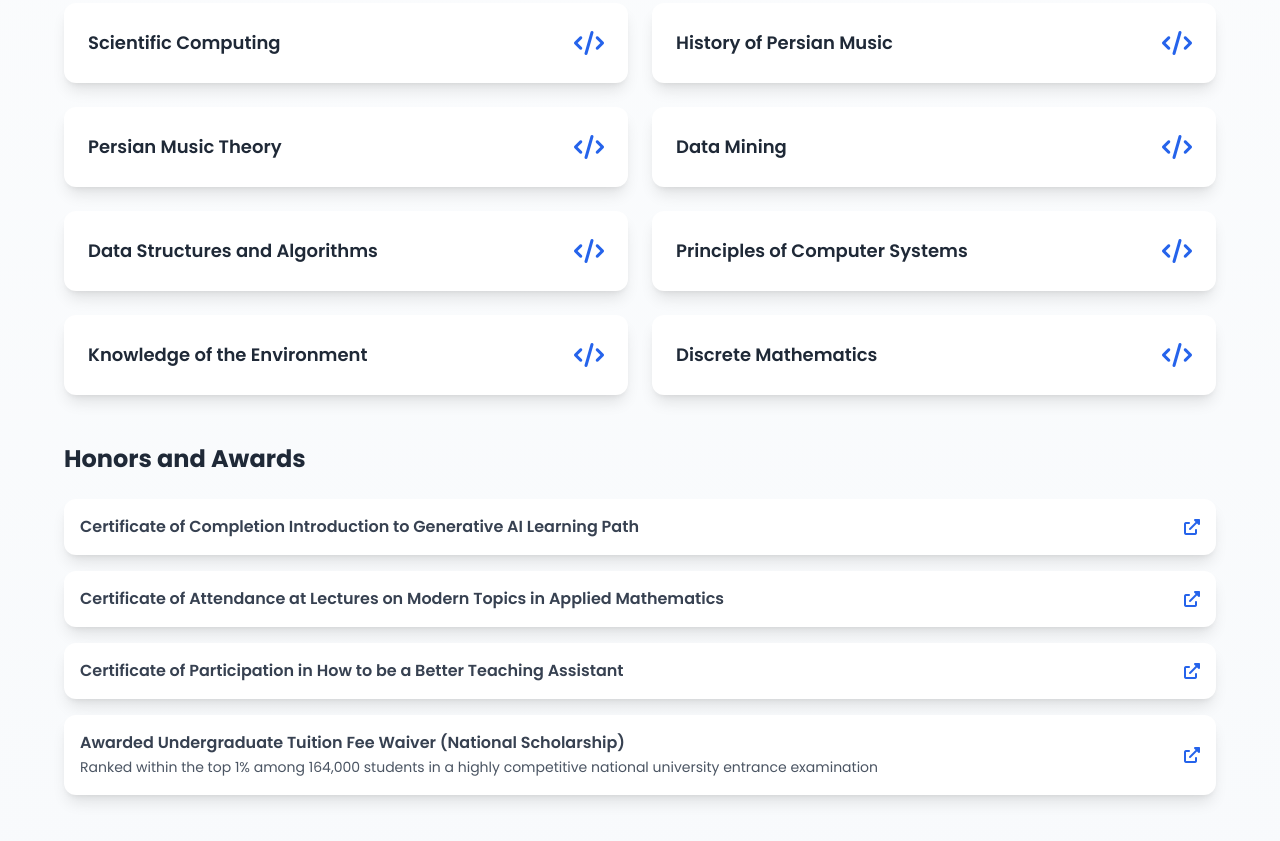
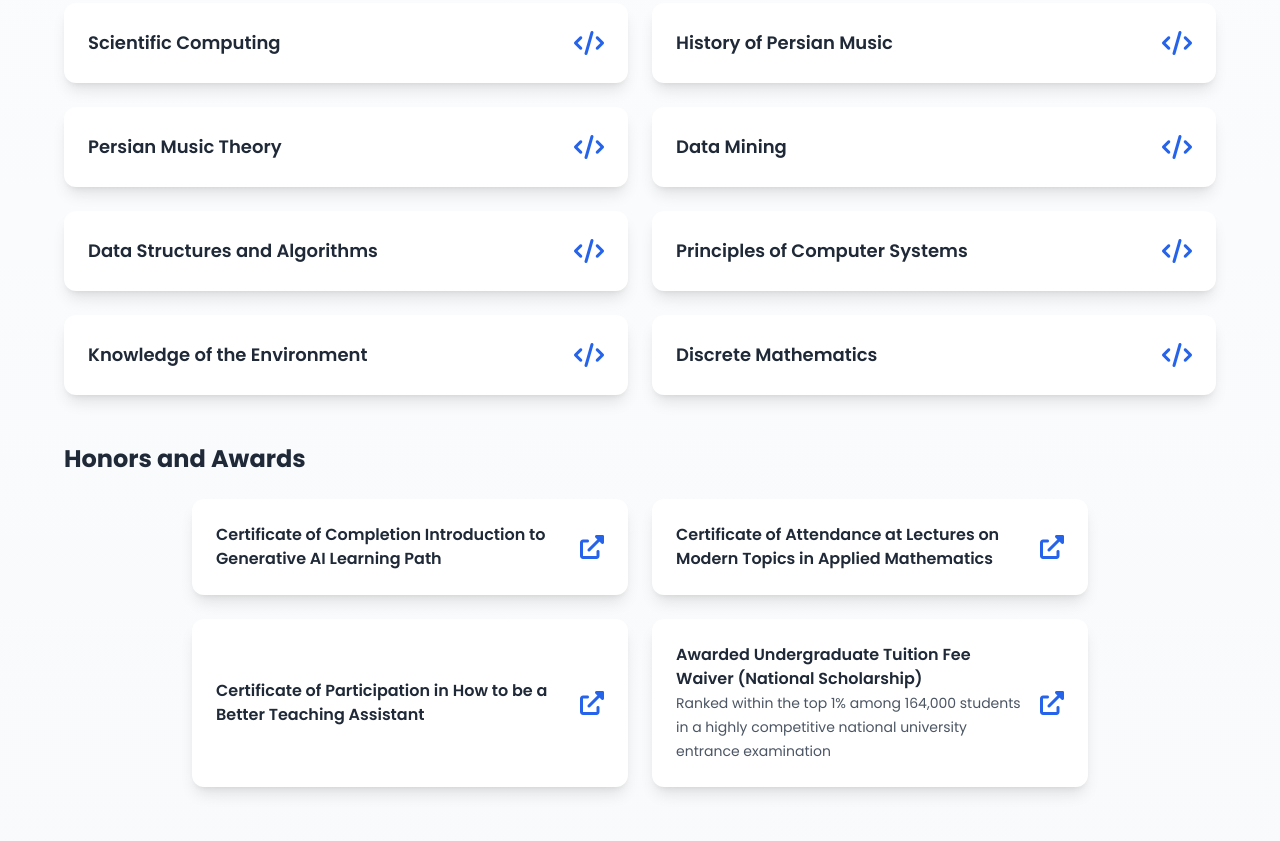
Before and after one commit to soheilraeiss/My-Website-Source-Code, a plain HTML site: page index.html in a window 1280 px wide. Shown: the part 3381-4222 px from the top of the page. Drawn offline with nearby package versions, Linux system fonts and the light colour scheme.

Commit message:
Add index.html 1745105104769

```diff
--- a/index.html
+++ b/index.html
@@ -316,10 +316,10 @@
                             <div class="icon-container bg-secondary mb-4">
                                 <i class="fas fa-graduation-cap text-white"></i>
                             </div>
-                            <h4 class="text-xl font-semibold text-secondary mb-2">B.A. in World Classical Music (Minor)</h4>
+                            <h4 class="text-xl font-semibold text-primary mb-2">B.A. in World Classical Music (Minor)</h4>
                             <a href="https://www.usnews.com/education/best-global-universities/university-of-tehran-504903"
                                target="_blank"
-                               class="text-gray-600 hover:text-secondary transition-colors inline-flex items-center mb-2">
+                               class="text-gray-600 hover:text-primary transition-colors inline-flex items-center mb-2">
                                 University of Tehran
                                 <i class="fas fa-external-link-alt ml-2 text-sm transition-transform"></i>
                             </a>
@@ -488,38 +488,30 @@
                 <!-- Honors and Awards -->
                 <div class="mb-12">
                     <h3 class="text-2xl font-bold text-gray-800 mb-6">Honors and Awards</h3>
-                    <div class="space-y-4">
+                    <div class="grid md:grid-cols-2 gap-6 max-w-4xl mx-auto">
                         <a href="https://coursera.org/verify/specialization/BIZO0RGR03T2" target="_blank"
-                           class="block bg-white rounded-xl p-4 shadow-lg hover:shadow-xl transition-all duration-300 group">
-                            <div class="flex justify-between items-center">
-                                <span class="text-gray-700 block font-semibold">Certificate of Completion Introduction to Generative AI Learning Path</span>
-                                <i class="fas fa-external-link-alt text-primary group-hover:translate-x-1 transition-transform"></i>
-                            </div>
+                           class="bg-white rounded-xl p-6 shadow-lg hover:shadow-2xl transition-all duration-300 group flex items-center justify-between space-x-4">
+                            <span class="text-gray-800 font-semibold">Certificate of Completion Introduction to Generative AI Learning Path</span>
+                            <i class="fas fa-external-link-alt text-primary text-2xl group-hover:translate-x-1 transition-transform"></i>
                         </a>
                         <a href="https://drive.google.com/file/d/1HL5uaGbiWe0AJxKCy1Kl-CZ0pvA5epGA/view" target="_blank"
-                           class="block bg-white rounded-xl p-4 shadow-lg hover:shadow-xl transition-all duration-300 group">
-                            <div class="flex justify-between items-center">
-                                <span class="text-gray-700 block font-semibold">Certificate of Attendance at Lectures on Modern Topics in Applied Mathematics</span>
-                                <i class="fas fa-external-link-alt text-primary group-hover:translate-x-1 transition-transform"></i>
-                            </div>
+                           class="bg-white rounded-xl p-6 shadow-lg hover:shadow-2xl transition-all duration-300 group flex items-center justify-between space-x-4">
+                            <span class="text-gray-800 font-semibold">Certificate of Attendance at Lectures on Modern Topics in Applied Mathematics</span>
+                            <i class="fas fa-external-link-alt text-primary text-2xl group-hover:translate-x-1 transition-transform"></i>
                         </a>
                         <a href="https://drive.google.com/file/d/1Tb4z5hcjuKVoQXkxG3A1pP853Oq7oaPa/view" target="_blank"
-                           class="block bg-white rounded-xl p-4 shadow-lg hover:shadow-xl transition-all duration-300 group">
-                            <div class="flex justify-between items-center">
-                                <span class="text-gray-700 block font-semibold">Certificate of Participation in How to be a Better Teaching Assistant</span>
-                                <i class="fas fa-external-link-alt text-primary group-hover:translate-x-1 transition-transform"></i>
-                            </div>
+                           class="bg-white rounded-xl p-6 shadow-lg hover:shadow-2xl transition-all duration-300 group flex items-center justify-between space-x-4">
+                            <span class="text-gray-800 font-semibold">Certificate of Participation in How to be a Better Teaching Assistant</span>
+                            <i class="fas fa-external-link-alt text-primary text-2xl group-hover:translate-x-1 transition-transform"></i>
                         </a>
                         <a href="https://en.wikipedia.org/wiki/Iranian_University_Entrance_Exam" target="_blank"
-                           class="block bg-white rounded-xl p-4 shadow-lg hover:shadow-xl transition-all duration-300 group">
-                            <div class="flex justify-between items-center">
-                                <div class="flex-1">
-                                    <span class="text-gray-700 block font-semibold">Awarded Undergraduate Tuition Fee Waiver (National Scholarship)</span>
-                                    <span class="text-gray-600 text-sm">Ranked within the top 1% among 164,000 students in a highly
-                                        competitive national university entrance examination</span>
-                                </div>
-                                <i class="fas fa-external-link-alt text-primary group-hover:translate-x-1 transition-transform"></i>
+                           class="bg-white rounded-xl p-6 shadow-lg hover:shadow-2xl transition-all duration-300 group flex items-center justify-between space-x-4">
+                            <div class="flex-1">
+                                <span class="text-gray-800 font-semibold block">Awarded Undergraduate Tuition Fee Waiver (National Scholarship)</span>
+                                <span class="text-gray-600 text-sm">Ranked within the top 1% among 164,000 students in a highly
+                                    competitive national university entrance examination</span>
                             </div>
+                            <i class="fas fa-external-link-alt text-primary text-2xl group-hover:translate-x-1 transition-transform"></i>
                         </a>
                     </div>
                 </div>
```
